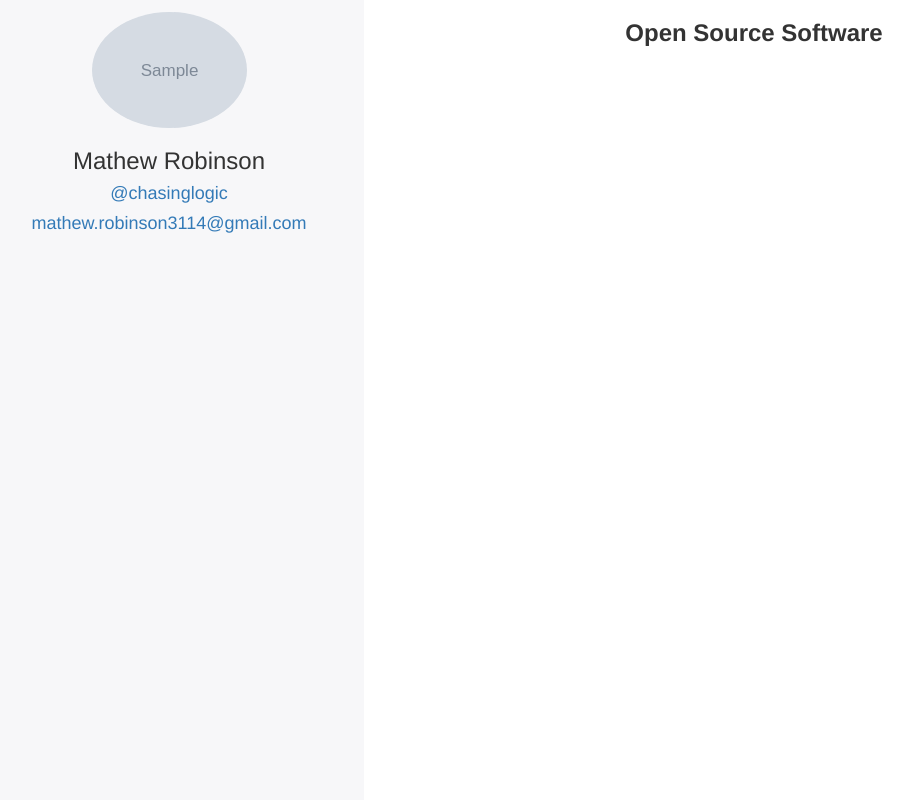
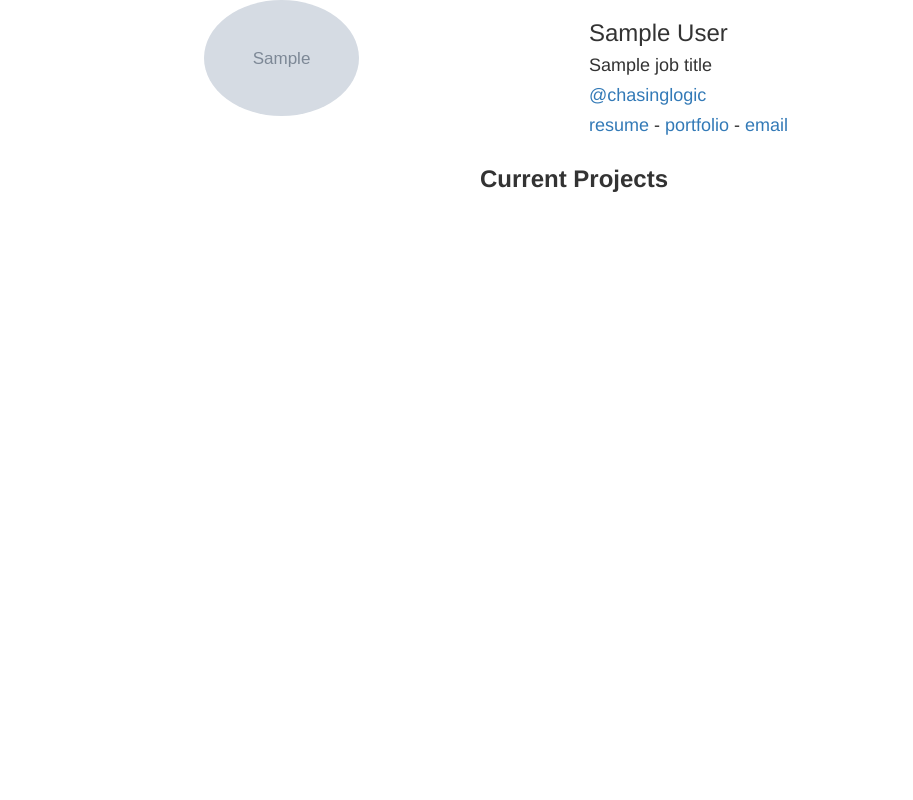
Before and after one commit to ChasingLogic/gh_portfolio, a Flask app: template gh_portfolio/templates/index.html in a window 1280 px wide. Shown: the whole page, without its empty margins (81-994 px from the left). Run offline with Flask 2, Linux system fonts and the light colour scheme; the template is opened without the code that fills it: most values are stand-ins (such as "Sample title", 1, 10 or a date in 2020); grey boxes marked "Sample" are stand-in pictures; parts of the project's set-up code (start-up, migrations or seed data) failed here and were passed over; some libraries are stand-ins or nearby versions.

Commit message:
parameterized everything, finished layout

```diff
--- a/gh_portfolio/templates/index.html
+++ b/gh_portfolio/templates/index.html
@@ -2,46 +2,49 @@
 	<meta http-equiv="content-type" content="text/html; charset=utf-8">
 	<meta name="viewport" content="width=device-width, initial-scale=1">
 
-	<title>ChasingLogic's (Mathew Robinson) Portfolio</title>
+	<title>{{ full_name}}'s Portfolio</title>
 	<link href="https://maxcdn.bootstrapcdn.com/bootstrap/3.3.6/css/bootstrap.min.css" rel="stylesheet" integrity="sha384-1q8mTJOASx8j1Au+a5WDVnPi2lkFfwwEAa8hDDdjZlpLegxhjVME1fgjWPGmkzs7" crossorigin="anonymous">
 	<link href="/static/index.css" rel="stylesheet">
 </head>
 
-<div class="container">
-	<div class="row">
-		<div class="sidebar col-md-4">
-			<a href="https://github.com/chasinglogic">
-				<img class="center-block img-circle profile-pic" src={{ owner.avatar_url }} alt="A handsome face!">
-			</a>
-			<div class="center-block text-center">
-				<h3>Mathew Robinson</h3>
-				<h4><a href="https://twitter.com/chasinglogic">@chasinglogic</a></h4>
-				<h4><a href="mailto:mathew.robinson3114@gmail.com">mathew.robinson3114@gmail.com</a></h4>
+<div class="page container">
+	<div class="center-block container wrapper">
+		<div class="center-block shadow contact-card">
+			<div class="row">
+				<div class="col-md-6">
+					<a href="https://github.com/{{ owner.name }}">
+						<img class="center-block img-circle profile-pic" src={{ owner.avatar_url }} alt="A handsome face!">
+					</a>
+				</div>
+				<div class="col-md-6 text-left">
+					<h3>{{ full_name }}</h3>
+					<h4>{{ job_title }}</h4>
+					<h4><a href="https://twitter.com/chasinglogic">@chasinglogic</a></h4>
+					<h4><a href={{ resume_link }}>resume</a>
+						- <a href="https://github.com/{{ owner.name }}">portfolio</a>
+						- <a href="mailto:{{ email }}">email</a></h4>
+				</div>
 			</div>
 		</div>
-
-		<div class="col-md-8">
-			<h3 class="text-center" ><strong>Open Source Software</strong></h3>
-			<div class="repos">
+		<div class="shadow contact-card center-block">
+			<h3 class="text-center" ><strong>Current Projects</strong></h3>
+			<ul class="list-group">
 				{% for repo in repos %}
 				{% if repo.private == false and repo.name != "dotfiles" %}
-				<blockquote class="repo-card">
+				<li class="list-group-item">
 					<dl class="dl-horizontal">
 						<dt>Name</dt>
-						<dd><a href={{ repo.html_url }} >{{ repo.name }}</a></dd>
+						<dd><a href={{ repo.html_url }} >{{ repo.name }}</a><span class="pull-right badge">{{ repo.total_commits }}</span></dd>
 						<dt>Description</dt>
 						<dd>{{ repo.description }}</dd>
 						<dt>Language</dt>
 						<dd>{{ repo.language }}</dd>
-						<dt>Commits</dt>
-						<dd>{{ repo.total_commits }}</dd>
 					</dl>
-				</blockquote>
+				</li>
 				{% endif %}
 				{% endfor %}
-			</div>
+			</ul>
 		</div>
 	</div>
 </div>
-</div>
 <script src="https://maxcdn.bootstrapcdn.com/bootstrap/3.3.6/js/bootstrap.min.js" integrity="sha384-0mSbJDEHialfmuBBQP6A4Qrprq5OVfW37PRR3j5ELqxss1yVqOtnepnHVP9aJ7xS" crossorigin="anonymous"></script>
```
